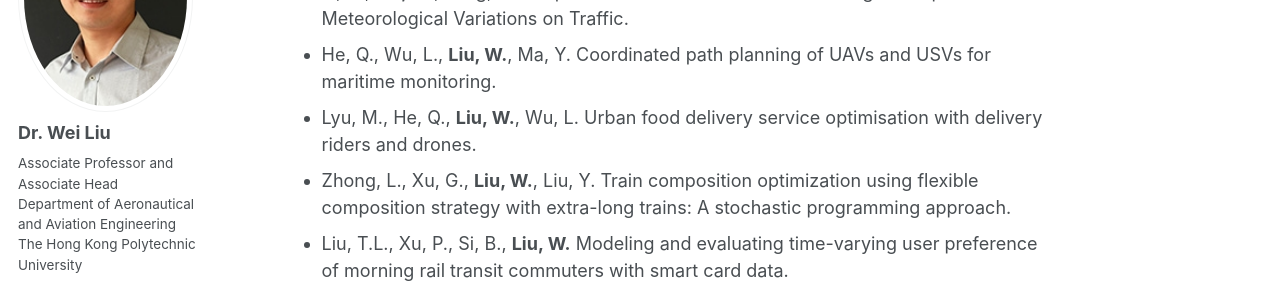
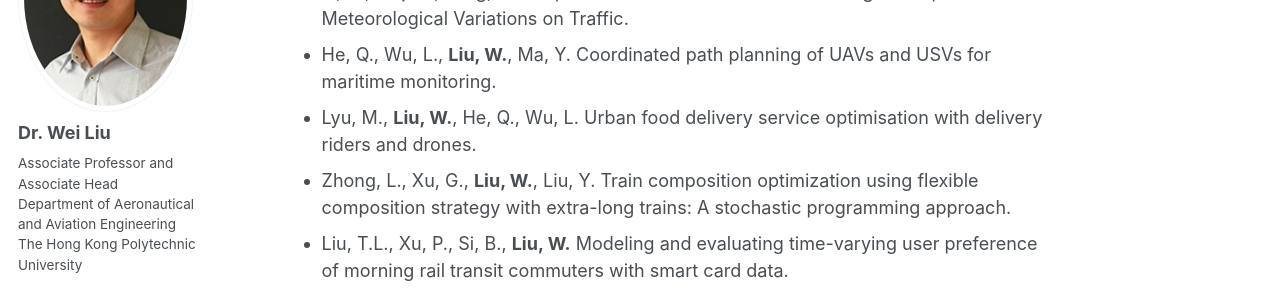
Before and after one commit to weiliu2016/weiliu2016.github.io, a Jekyll site: the page built from _pages/about.md, in a window 1280 px wide and 900 px high, scrolled down 3505 px. Shown: the part 153-449 px from the top of the window. Built offline with Jekyll 4.4.1, drawn with Linux system fonts in a browser that asks for light colours; some web fonts are replaced; formulas are drawn with MathJax 3.

```diff
--- a/_pages/about.md
+++ b/_pages/about.md
@@ -78,7 +78,7 @@ Selected Working Papers
 - He, Q., **Liu, W.** Fleet management with electric vehicles: integration of ride, parcel delivery, and vehicle-to-grid services.
 - Li, C., **Liu, W.**, Yang, H. Deep Causal Inference for Understanding the Impact of Meteorological Variations on Traffic.
 - He, Q., Wu, L., **Liu, W.**, Ma, Y. Coordinated path planning of UAVs and USVs for maritime monitoring.
-- Lyu, M., He, Q., **Liu, W.**, Wu, L. Urban food delivery service optimisation with delivery riders and drones.
+- Lyu, M., **Liu, W.**, He, Q., Wu, L. Urban food delivery service optimisation with delivery riders and drones.
 - Zhong, L., Xu, G., **Liu, W.**, Liu, Y. Train composition optimization using flexible composition strategy with extra-long trains: A stochastic programming approach.
 - Liu, T.L., Xu, P., Si, B., **Liu, W.** Modeling and evaluating time-varying user preference of morning rail transit commuters with smart card data.
 - Xu, P., Liu, T.L., Tian, Q., Si, B., **Liu, W.**, Huang, H.J. Estimation of Schedule Preference and Crowding Perception in Urban Rail Corridor Commuting: An Inverse Optimization Method.
```
